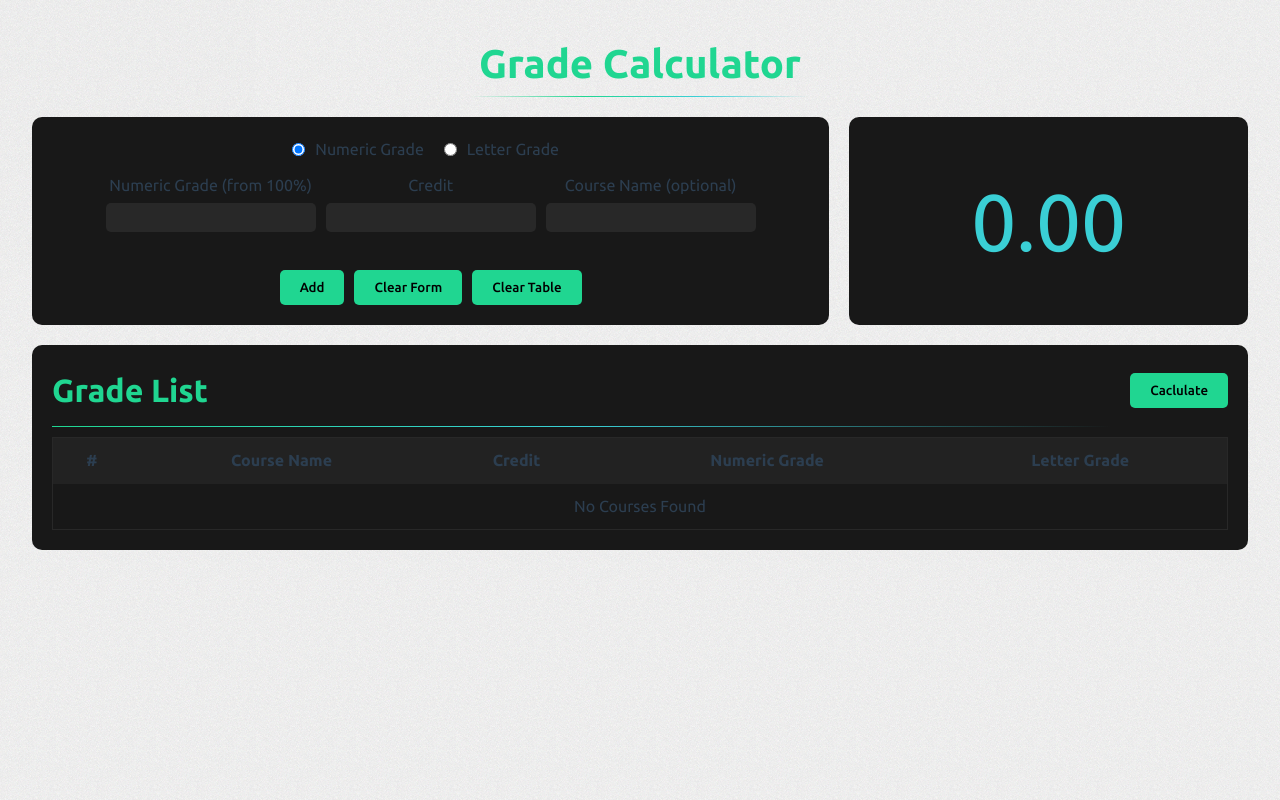
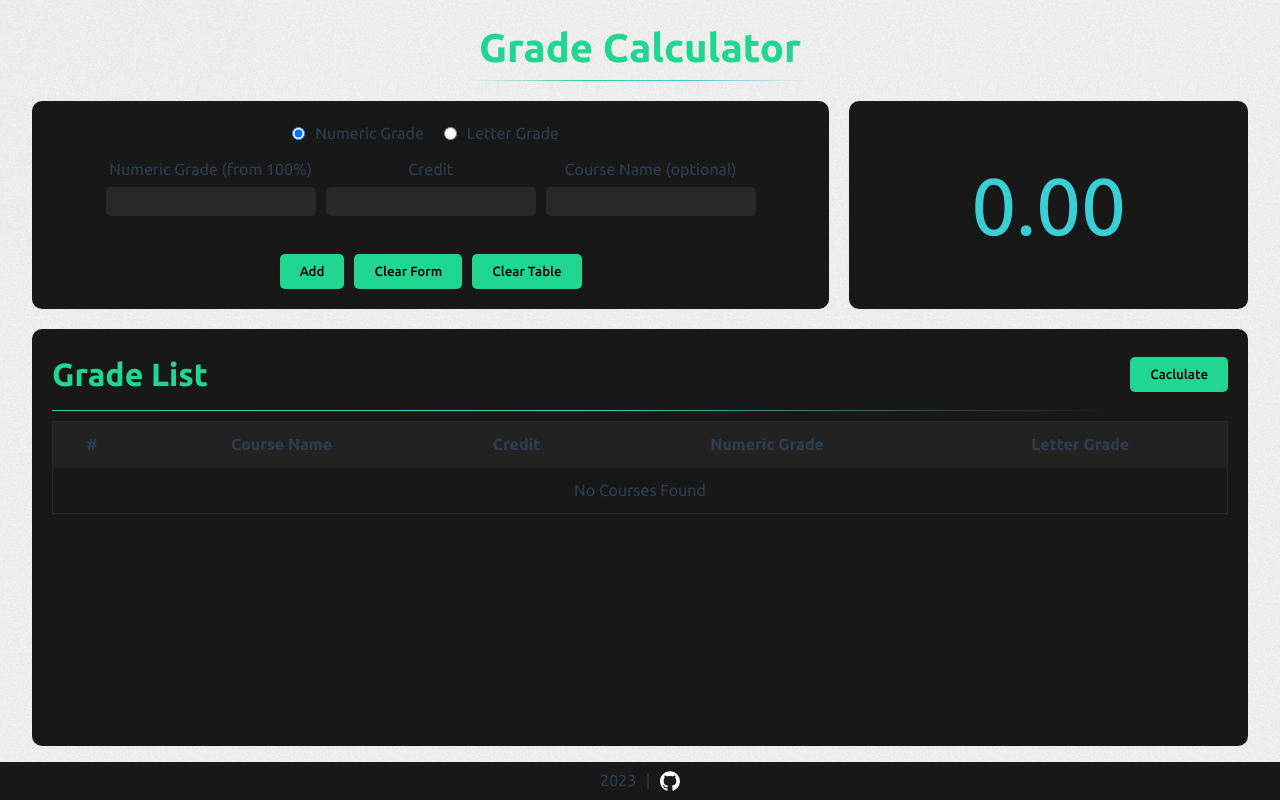
Before and after one commit to yar3dalemayehu/gpa_calculator, a Vue app: page / in a window 1280 px wide. Built offline with nearby package versions, Linux system fonts and the light colour scheme.

Commit message:
add footer

```diff
--- a/src/App.vue
+++ b/src/App.vue
@@ -31,6 +31,29 @@
     </div>
     <GradesList :courses="courses" @setGPA="onSetGPA" />
   </div>
+  <footer>
+    <span>{{ new Date().getFullYear() }}</span>
+    <span class="footer-divider">|</span>
+    <span class="github-icon">
+      <svg
+        viewBox="0 -3.5 256 256"
+        width="20"
+      >
+        <g id="SVGRepo_bgCarrier" stroke-width="0"></g>
+        <g id="SVGRepo_tracerCarrier" stroke-linecap="round" stroke-linejoin="round"></g>
+        <g id="SVGRepo_iconCarrier">
+          <g fill="#fff">
+            <path
+              d="M127.505 0C57.095 0 0 57.085 0 127.505c0 56.336 36.534 104.13 87.196 120.99 6.372 1.18 8.712-2.766 8.712-6.134 0-3.04-.119-13.085-.173-23.739-35.473 7.713-42.958-15.044-42.958-15.044-5.8-14.738-14.157-18.656-14.157-18.656-11.568-7.914.872-7.752.872-7.752 12.804.9 19.546 13.14 19.546 13.14 11.372 19.493 29.828 13.857 37.104 10.6 1.144-8.242 4.449-13.866 8.095-17.05-28.32-3.225-58.092-14.158-58.092-63.014 0-13.92 4.981-25.295 13.138-34.224-1.324-3.212-5.688-16.18 1.235-33.743 0 0 10.707-3.427 35.073 13.07 10.17-2.826 21.078-4.242 31.914-4.29 10.836.048 21.752 1.464 31.942 4.29 24.337-16.497 35.029-13.07 35.029-13.07 6.94 17.563 2.574 30.531 1.25 33.743 8.175 8.929 13.122 20.303 13.122 34.224 0 48.972-29.828 59.756-58.22 62.912 4.573 3.957 8.648 11.717 8.648 23.612 0 17.06-.148 30.791-.148 34.991 0 3.393 2.295 7.369 8.759 6.117 50.634-16.879 87.122-64.656 87.122-120.973C255.009 57.085 197.922 0 127.505 0"
+            ></path>
+            <path
+              d="M47.755 181.634c-.28.633-1.278.823-2.185.389-.925-.416-1.445-1.28-1.145-1.916.275-.652 1.273-.834 2.196-.396.927.415 1.455 1.287 1.134 1.923M54.027 187.23c-.608.564-1.797.302-2.604-.589-.834-.889-.99-2.077-.373-2.65.627-.563 1.78-.3 2.616.59.834.899.996 2.08.36 2.65M58.33 194.39c-.782.543-2.06.034-2.849-1.1-.781-1.133-.781-2.493.017-3.038.792-.545 2.05-.055 2.85 1.07.78 1.153.78 2.513-.019 3.069M65.606 202.683c-.699.77-2.187.564-3.277-.488-1.114-1.028-1.425-2.487-.724-3.258.707-.772 2.204-.555 3.302.488 1.107 1.026 1.445 2.496.7 3.258M75.01 205.483c-.307.998-1.741 1.452-3.185 1.028-1.442-.437-2.386-1.607-2.095-2.616.3-1.005 1.74-1.478 3.195-1.024 1.44.435 2.386 1.596 2.086 2.612M85.714 206.67c.036 1.052-1.189 1.924-2.705 1.943-1.525.033-2.758-.818-2.774-1.852 0-1.062 1.197-1.926 2.721-1.951 1.516-.03 2.758.815 2.758 1.86M96.228 206.267c.182 1.026-.872 2.08-2.377 2.36-1.48.27-2.85-.363-3.039-1.38-.184-1.052.89-2.105 2.367-2.378 1.508-.262 2.857.355 3.049 1.398"
+            ></path>
+          </g>
+        </g>
+      </svg>
+    </span>
+  </footer>
 </template>
 
 <style scoped>
--- a/src/assets/main.css
+++ b/src/assets/main.css
@@ -4,12 +4,16 @@
   font-weight: normal;
   height: 100vh;
   overflow: auto;
+  margin: 0;
+  display: flex;
+  flex-direction: column;
 }
 
 .container {
   margin: 0 auto;
   max-width: 1280px;
-  padding: 2rem;
+  padding: 1rem 2rem;
+  flex-grow: 1;
 }
 
 .grid {
@@ -195,6 +199,27 @@
   text-align: center;
 }
 
+footer {
+  width: 100%;
+  background-color: var(--vt-c-black);
+  padding: .4rem;
+  text-align: center;
+  display: flex;
+  justify-content: center;
+  align-items: center;
+}
+
+.footer-divider{
+  padding: 0 .6rem;
+}
+
+.github-icon {
+  width: 20px;
+  display: flex;
+  justify-content: center;
+  align-items: center;
+}
+
 @media only screen and (max-width: 650px) {
   .grid {
     display: flex;
```
